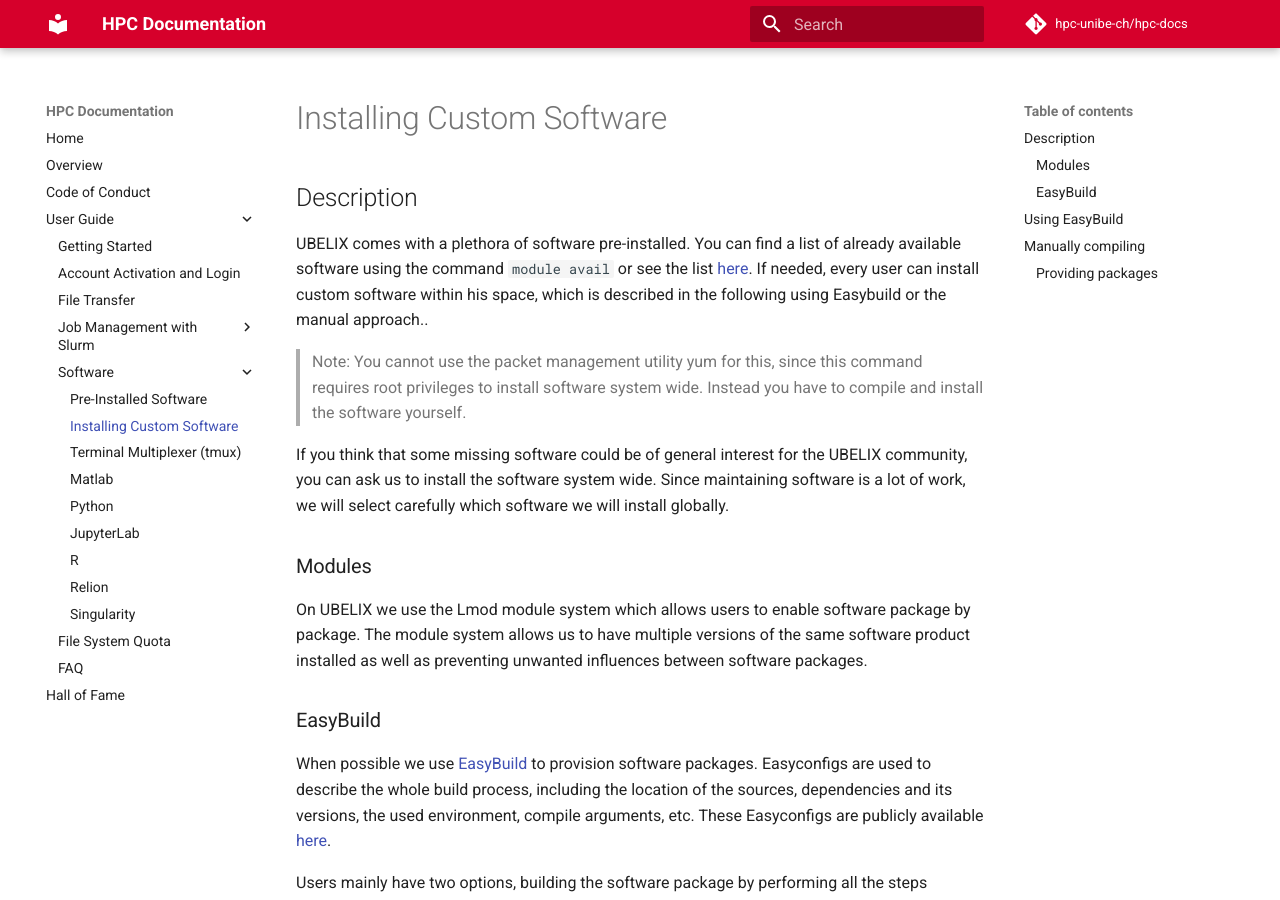
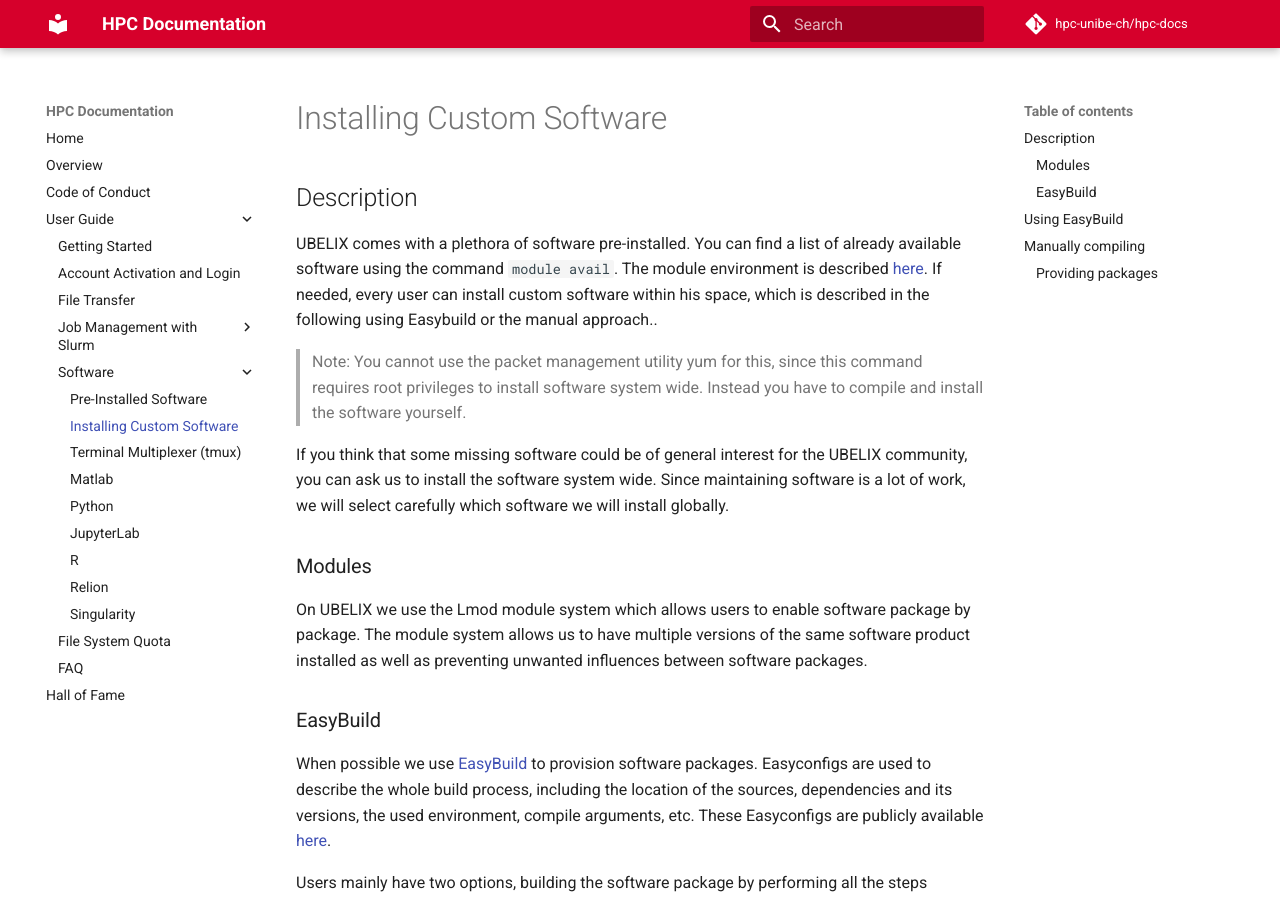
Before and after one commit to hpc-unibe-ch/hpc-unibe-ch.github.io, an MkDocs documentation site: the page built from docs/user-guide/software/installing-custom-software.md, in a window 1280 px wide and 900 px high. Built offline with MkDocs 1.6.1 and Material for MkDocs 9.7.7, drawn with Linux system fonts in a browser that asks for light colours; comment, search, counter and statistics services are not loaded.

Commit message:
install custom SW: correct ref to modules

```diff
--- a/docs/user-guide/software/installing-custom-software.md
+++ b/docs/user-guide/software/installing-custom-software.md
@@ -3,7 +3,7 @@
 ## Description
 
 UBELIX comes with a plethora of software pre-installed.
-You can find a list of already available software using the command `module avail` or see the list [here](pre-installed-software.md).
+You can find a list of already available software using the command `module avail`. The module environment is described [here](pre-installed-software.md).
 If needed, every user can install custom software within his space, which is described in the following using Easybuild or the manual approach..
 
 > Note: You cannot use the packet management utility yum for this, since this command requires root privileges to install software system wide.
```
